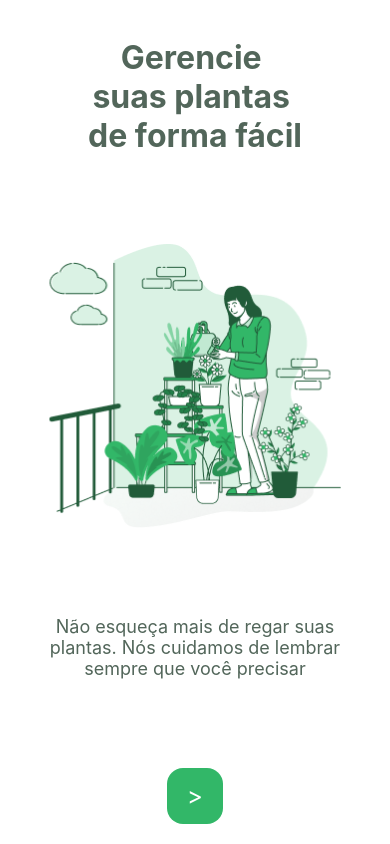
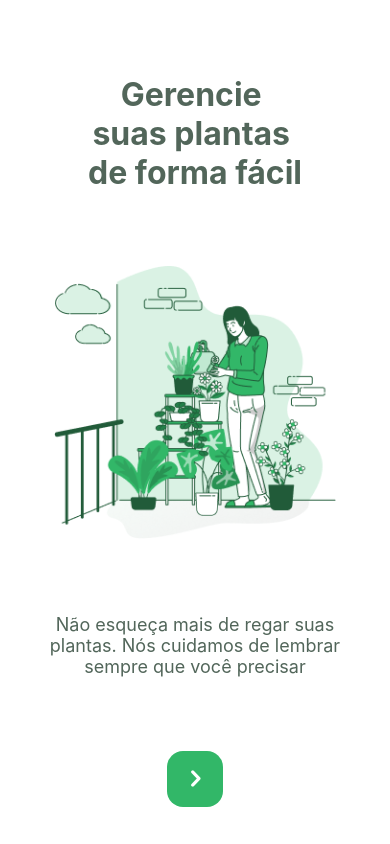
Before and after one commit to GabrielDVpereira/NWL-5-React-Native, a React Native app: screen / in a window 390 px wide. Built offline with nearby package versions, Linux system fonts and the light colour scheme.

Commit message:
feat: install expo icons lib

```diff
--- a/package.json
+++ b/package.json
@@ -8,6 +8,7 @@
     "eject": "expo eject"
   },
   "dependencies": {
+    "@expo/vector-icons": "^12.0.0",
     "expo": "~41.0.1",
     "expo-status-bar": "~1.0.4",
     "react": "16.13.1",
--- a/src/pages/Welcome.tsx
+++ b/src/pages/Welcome.tsx
@@ -6,10 +6,11 @@
   TouchableOpacity,
   StyleSheet,
   SafeAreaView,
+  Dimensions,
 } from "react-native";
 import wateringImg from "../assets/watering.png";
 import colors from "../styles/colors";
-import { Button } from "../components/Button";
+import { Entypo } from "@expo/vector-icons";
 
 export function Welcome() {
   return (
@@ -20,14 +21,18 @@
         de forma fácil
       </Text>
 
-      <Image source={wateringImg} style={styles.image} />
+      <Image source={wateringImg} style={styles.image} resizeMode="contain" />
 
       <Text style={styles.subtitle}>
         Não esqueça mais de regar suas plantas. Nós cuidamos de lembrar sempre
         que você precisar
       </Text>
 
-      <Button title=">" onPress={() => console.log("vkdbfnk")} />
+      <TouchableOpacity style={styles.button} activeOpacity={0.8}>
+        <Text style={styles.buttonText}>
+          <Entypo name="chevron-right" style={styles.buttonIcon} />
+        </Text>
+      </TouchableOpacity>
     </SafeAreaView>
   );
 }
@@ -35,7 +40,7 @@
 const styles = StyleSheet.create({
   container: {
     flex: 1,
-    justifyContent: "space-between",
+    justifyContent: "space-around",
     alignItems: "center",
   },
   title: {
@@ -51,9 +56,23 @@
     paddingHorizontal: 20,
     color: colors.heading,
   },
-
   image: {
-    width: 292,
-    height: 284,
+    height: Dimensions.get("window").width * 0.7,
+  },
+  button: {
+    backgroundColor: colors.green,
+    justifyContent: "center",
+    alignItems: "center",
+    borderRadius: 16,
+    height: 56,
+    width: 56,
+  },
+  buttonText: {
+    color: colors.white,
+    fontSize: 24,
+  },
+  buttonIcon: {
+    fontSize: 28,
+    color: colors.white,
   },
 });
```
Also changed, not shown: 1 other file (tests, documents, lock files or other folders).
